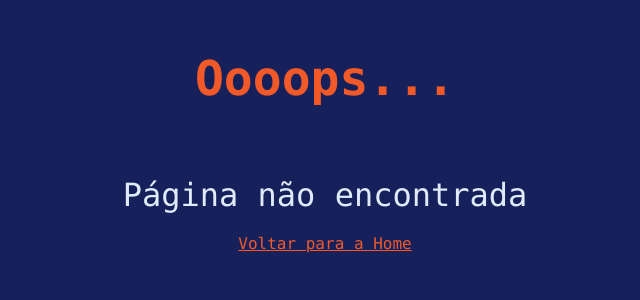
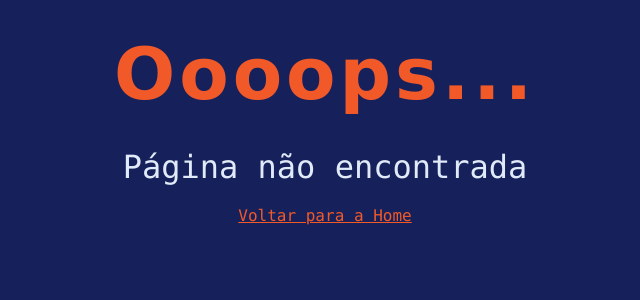
Before and after one commit to SamuelCGP/JSQuest, a React (Create React App) app in the folder client/: page /message/1 in a window 1280 px wide. Shown: the top 300 px of the page, without its empty margins (315-955 px from the left). Built offline with nearby package versions, Linux system fonts and the light colour scheme.

Commit message:
forgot-password validations

```diff
--- a/client/src/App.tsx
+++ b/client/src/App.tsx
@@ -11,7 +11,8 @@ function App() {
 		<Router>
 			<GlobalStyle />
 			<Routes>
-				<Route path="*" element={<Message message={"404"} />} />
+				<Route path="*" element={<Message />} />
+				<Route path="/message/:messageType" element={<Message />} />
 				<Route path="/" element={<Authentication />} />
 				<Route
 					path="/reset-password/:userId/:token"
--- /dev/null
+++ b/client/src/api/user/forgotPassword.tsx
@@ -0,0 +1,13 @@
+import { makeRequest, HTTPMethods } from "./http";
+
+export async function forgotPassword(userEmail: string) {
+	const data = {
+		email: userEmail
+	};
+
+	const headers = {
+		"Content-Type": "application/json;charset=UTF-8",
+	};
+
+	return await makeRequest(HTTPMethods.POST, "user/forgot-password", headers, data);
+}
--- a/client/src/api/user/index.tsx
+++ b/client/src/api/user/index.tsx
@@ -1,2 +1,3 @@
 export * from './login';
 export * from './register';
+export * from './forgotPassword';
--- a/client/src/components/Button/Button.tsx
+++ b/client/src/components/Button/Button.tsx
@@ -15,8 +15,10 @@ const Button = styled.button`
 	border-radius: 3px;
 	border: 2px solid ${ColorPalette.lightCyan};
 	color: ${ColorPalette.darkBlue};
-	padding: ${(props: ButtonProps) => (props.padding ? props.padding : "0.25em 1em")};
-	font-size: ${(props: ButtonProps) => (props.fontSize ? props.fontSize : "")};
+	padding: ${(props: ButtonProps) =>
+		props.padding ? props.padding : "0.25em 1em"};
+	font-size: ${(props: ButtonProps) =>
+		props.fontSize ? props.fontSize : ""};
 	margin: ${(props: ButtonProps) => (props.margin ? props.margin : "0 1em")};
 	margin-top: ${(props: ButtonProps) => (props.mt ? props.mt : "")};
 	margin-bottom: ${(props: ButtonProps) => (props.mb ? props.mb : "")};
--- a/client/src/components/Global/MainHeading.tsx
+++ b/client/src/components/Global/MainHeading.tsx
@@ -1,15 +1,25 @@
-import styled from "styled-components";
+import styled, {css} from "styled-components";
 import ColorPalette from "../../utils/ColorPalette";
+
+interface MainHeadingProps{
+	inverse?: boolean;
+	color?: string;
+}
 
 export const MainHeading = styled.h1`
 	font-family: verdana;
 	font-size: clamp(2.3rem, 6vw, 4.5rem);
 	margin-top: 2rem;
 	margin-bottom: 2rem;
-	color: ${(props: { inverse?: boolean }) =>
+	color: ${(props: MainHeadingProps) =>
 		props.inverse ? ColorPalette.darkBlue : ColorPalette.white};
 	width: 100%;
 	letter-spacing: 4px;
 	text-align: center;
 	user-select: none;
+	${(props: MainHeadingProps) =>
+		props.color &&
+		css`
+			color: ${props.color};
+		`};
 `;
--- a/client/src/pages/Authentication/Authentication.tsx
+++ b/client/src/pages/Authentication/Authentication.tsx
@@ -37,7 +37,9 @@ function Authentication() {
 						}}
 						onForgotPassword={async (email: string) => {
 							const message = await handleForgotPassword(email);
-							setSignInMessage(message);
+							if (!message.includes("/"))
+								setSignInMessage(message);
+							else setRedirect(message);
 						}}
 						message={signInMessage}
 						isVisible={isSigned}
--- a/client/src/pages/Authentication/handleForgotPassword.tsx
+++ b/client/src/pages/Authentication/handleForgotPassword.tsx
@@ -1,17 +1,44 @@
 import * as User from "../../api/user"; /* eslint-disable import/no-anonymous-default-export */
+import * as Yup from "yup";
+
 export default async (email: string) => {
-    let message: string = "⠀";
-	let status: number = 102;
+	let message: string = "⠀";
 
-    // verifica se o campo email está vazio
-    if (email == null || email === '') {
-		message = "Preencha o campo de email";
-		status = 400;
-
+	// verifica se o campo email está vazio
+	if (email == null || email === "") {
+		message = "Preencha o campo de email antes";
 		return message;
 	}
 
-    // verifica se o campo email contém um email válido
+	// verifica se o campo email contém um email válido
+    const emailObject = { email: email }
+	const emailSchema = Yup.object().shape({
+		email: Yup.string().email().required()
+	});
+    const isValid = await emailSchema.isValid(emailObject);
+    if (!isValid) {message = "Email inválido"; return message};
 
-    return message;
-}
+    // verifica se o campo email contém um email cadastrado
+    const response: any = await User.login(email, "anyany").then(
+		(response) => {return response;}
+	);
+    switch (response) {
+		case 401:
+			//"Senha incorreta", o que significa que o email está cadastrado
+			break;
+		case 404:
+			message = "Usuário não cadastrado";
+			return message
+		default:
+			message = "Erro desconhecido " + response;
+            return message
+	}
+
+    // realiza request mandando email de reset de senha para o usuário
+    // TODO
+
+    // redireciona o usuário para uma página com a mensagem adequada
+    message = "/message/passwordResetEmail";
+
+	return message;
+};
--- a/client/src/pages/Message/Message.styles.tsx
+++ b/client/src/pages/Message/Message.styles.tsx
@@ -1,31 +1,24 @@
 import StyleSheet from "../../utils/StyleSheet";
 import ColorPalette from "../../utils/ColorPalette";
+import styled from "styled-components";
+import { Link } from "react-router-dom";
+import { Container } from "../../components/Global";
 
-const MessageStyles: StyleSheet = {
-    wrapper: {
-        width: '100vw',
-        height: '100vh',
-        textAlign: 'center'
-    },
-    title: {
-        fontSize: '3em',
-        color: ColorPalette.orange,
-        fontFamily: 'consolas',
-        margin: '0',
-        padding: '50px'
-    },
-    message: {
-        fontSize: '2em',
-        color: ColorPalette.white,
-        fontFamily: 'consolas',
-        margin: '20px'
-    },
-    link: {
-        fontSize: '1em',
-        color: ColorPalette.orange,
-        fontFamily: 'consolas',
-        margin: '20px'
-    }
-};
+export const CenterContainer = styled(Container)`
+	text-align: center;
+	user-select: none;
+`;
 
-export default MessageStyles;
+export const MessageTag = styled.p`
+	font-size: 2em;
+	color: ${ColorPalette.white};
+	font-family: consolas;
+	margin: 20px;
+`;
+
+export const LinkBack = styled(Link)`
+	font-size: 1em;
+	color: ${ColorPalette.orange};
+	font-family: consolas;
+	margin: 20px;
+`;
--- a/client/src/pages/Message/Message.tsx
+++ b/client/src/pages/Message/Message.tsx
@@ -1,34 +1,35 @@
 import React from "react";
-import { Link } from "react-router-dom";
-import MessageStyles from './Message.styles';
+import { CenterContainer, MessageTag, LinkBack } from "./Message.styles";
+import { MainHeading } from "../../components/Global";
+import ColorPalette from "../../utils/ColorPalette";
+import { useParams } from "react-router-dom";
 
-interface MessageScreenProps{
-    message: string
-}
+function Message() {
+	const { messageType } = useParams();
 
-function Message(props: MessageScreenProps) {
-    let title = '';
-    let message = '';
-    switch(props.message){
-        case '404':
-            title = 'Oooops...';
-            message = 'Página não encontrada';
-            break;
-        case 'passwordResetEmail':
-            title = 'Você deveria jogar mais o jogo da memória';
-            message = 'Um link de reset de senha foi enviado em seu email';
-            break;
-        case 'verifyEmail':
-            title = 'Só falta um passo para confirmar o seu cadastro!';
-            message = 'Para ativar sua conta, acesse seu email e clique no link de confirmação que te enviamos'
-    }
-    return (
-        <div style={MessageStyles.wrapper}>
-            <h1 style={MessageStyles.title}>{title}</h1>
-            <p style={MessageStyles.message}>{message}</p>
-            <Link to={'/'} style={MessageStyles.link}>Voltar para a Home</Link>
-        </div>
-    );
+	let title = "";
+	let message = "";
+	switch (messageType) {
+		case "passwordResetEmail":
+			title = "Você deveria jogar mais o jogo da memória";
+			message = "Um link de reset de senha foi enviado em seu email";
+			break;
+		case "verifyEmail":
+			title = "Só falta um passo para confirmar o seu cadastro!";
+			message =
+				"Para ativar sua conta, acesse seu email e clique no link de confirmação que te enviamos";
+			break;
+		default:
+			title = "Oooops...";
+			message = "Página não encontrada";
+	}
+	return (
+		<CenterContainer>
+			<MainHeading color={ColorPalette.orange}>{title}</MainHeading>
+			<MessageTag>{message}</MessageTag>
+			<LinkBack to={"/"}>Voltar para a Home</LinkBack>
+		</CenterContainer>
+	);
 }
 
 export default Message;
```
Also changed, not shown: client/src/components/SignIn/SignIn.tsx (+11 -5 lines), client/src/pages/ResetPassword/ResetPasssword.tsx (+5 -5 lines).
